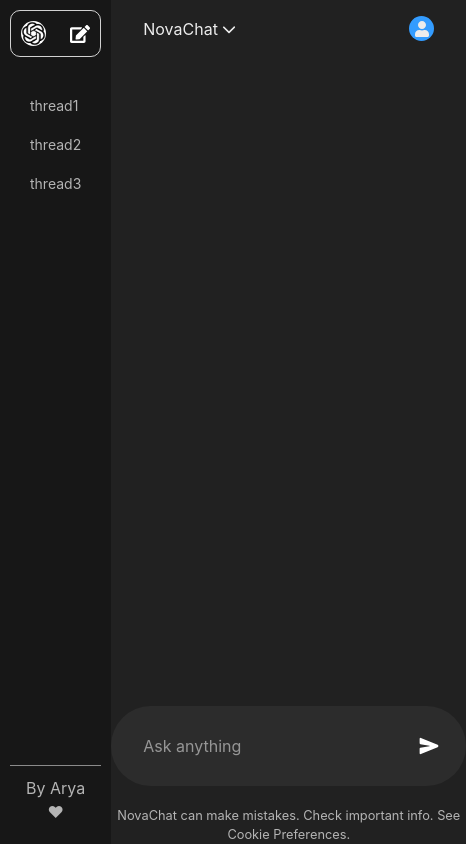
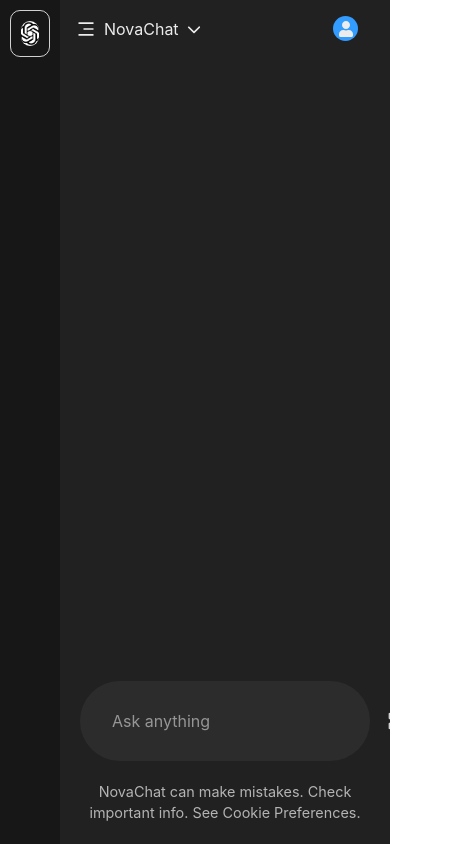
Before and after one commit to baranwalarya/NovaChat, a React (Vite) app in the folder Frontend/: page / in a window 390 px wide. Shown: the whole page, 466 px wide, since content can reach past the window. Built offline with nearby package versions, Linux system fonts and the light colour scheme.

Commit message:
updated project

```diff
--- a/Frontend/src/App.jsx
+++ b/Frontend/src/App.jsx
@@ -2,16 +2,17 @@ import './App.css'
 import Sidebar from "./Sidebar.jsx"
 import ChatWindow from "./ChatWindow.jsx"
 import { MyContext } from './MyContext.jsx'
+import { useState } from 'react'
 
 function App() {
-
-  const providerValues = {}
+  const [sidebarOpen, setSidebarOpen] = useState(false)
+  const providerValues = { sidebarOpen, setSidebarOpen }
 
   return (
-    <div className='flex h-screen w-screen bg-[#212121] text-[#ececec] font-sans m-0 p-0'>
-      <MyContext.Provider value = {providerValues}>
-        <Sidebar></Sidebar>
-        <ChatWindow></ChatWindow>
+    <div className='flex h-screen w-screen bg-[#212121] text-[#ececec] font-sans m-0 p-0 overflow-hidden'>
+      <MyContext.Provider value={providerValues}>
+        <Sidebar />
+        <ChatWindow />
       </MyContext.Provider>
     </div>
   )
--- a/Frontend/src/ChatWindow.jsx
+++ b/Frontend/src/ChatWindow.jsx
@@ -2,15 +2,23 @@ import Chat from "./Chat.jsx"
 import { FaChevronDown } from "react-icons/fa6";
 import { FaUser } from "react-icons/fa";
 import { IoSend } from "react-icons/io5";
+import { RiMenu3Line } from "react-icons/ri";
+import { useContext } from "react";
+import { MyContext } from "./MyContext.jsx";
 
 const ChatWindow = () => {
+  const { setSidebarOpen, sidebarOpen } = useContext(MyContext)
+
   return (
-    <div className="bg-[#212121] h-screen w-full flex flex-col justify-between items-center text-center">        {/* Chat Window */}
+    <div className="bg-[#212121] h-screen w-full flex flex-col justify-between text-center overflow-hidden pl-[60px] sm:pl-0">
 
-    {/*  Navbar */}
-
+      {/* Navbar */}
       <div className="w-full flex justify-between items-center cursor-pointer">
-            <span className="flex items-center gap-1 my-[1rem] mx-[2rem]">
+        <span className="flex items-center gap-2 my-[1rem] mx-[1rem]">
+  <RiMenu3Line
+    className="text-xl sm:hidden cursor-pointer flex-shrink-0"
+    onClick={() => setSidebarOpen(!sidebarOpen)}
+  />
   NovaChat <FaChevronDown className="text-sm" />
 </span>
         <div className="my-[1rem] mx-[2rem]">
@@ -20,22 +28,28 @@ const ChatWindow = () => {
         </div>
       </div>
 
-    {/*  Chat display */}
+      {/* Chat display */}
+      <Chat />
 
-        <Chat></Chat>
-
-    {/*  Input */}
-
-        <div className="">                           {/* Chat Input */}
-            <div className="flex items-center gap-2 bg-white/5 rounded-full px-3 py-2">                               {/* Useer Input */}
-              <input placeholder="Ask anything" className="bg-transparent text-white outline-none flex-1 p-[20px] "/>
-
-              <div id="submit" className="cursor-pointer text-white flex items-center h-[35px] w-[35px] text-[20px]"><IoSend /></div>
+      {/* Input */}
+      <div className="w-full px-[20px] sm:px-[40px] md:px-[80px] lg:px-[120px] xl:px-[200px] pb-[20px]">
+        <div className="flex items-center gap-2 bg-white/5 rounded-full px-3 py-2">
+          <input
+            placeholder="Ask anything"
+            className="bg-transparent text-white outline-none flex-1 p-[20px]"
+          />
+          <div
+            id="submit"
+            className="cursor-pointer text-white/80 flex items-center h-[35px] w-[35px] text-[20px] hover:text-[#fff]"
+          >
+            <IoSend />
           </div>
-            <p className="pt-5 text-[#b4b4b4] text-[0.8rem]">                      {/* Info */}
+        </div>
+        <p className="pt-5 text-[#b4b4b4] text-[0.9rem]">
           NovaChat can make mistakes. Check important info. See Cookie Preferences.
         </p>
       </div>
+
     </div>
   )
 }
--- a/Frontend/src/Sidebar.jsx
+++ b/Frontend/src/Sidebar.jsx
@@ -1,33 +1,51 @@
 import { FaEdit } from "react-icons/fa";
+import { useContext } from "react";
+import { MyContext } from "./MyContext.jsx";
 
 function Sidebar() {
+  const { sidebarOpen, setSidebarOpen } = useContext(MyContext)
+
   return (
-    <section className="bg-[#171717] text-[#b4b4b4] h-screen w-80 flex flex-col justify-between ">
-      {/* New Chat button */}
+    <>
+      {/* Mobile overlay */}
+      {sidebarOpen && (
+        <div
+          className="fixed inset-0 bg-black/50 z-10 sm:hidden"
+          onClick={() => setSidebarOpen(false)}
+        />
+      )}
 
+      <section className={`bg-[#171717] text-[#b4b4b4] h-screen flex flex-col justify-between flex-shrink-0 z-20 transition-all duration-300 fixed sm:relative ${sidebarOpen ? 'w-[250px]' : 'w-[60px]'} sm:w-[200px] lg:w-80`}>
+
+        {/* Button */}
         <button className="flex items-center justify-between w-[calc(100%-20px)] rounded-[10px] bg-transparent border border-white/80 cursor-pointer m-[10px] p-[10px] hover:bg-white/5">
-          <img src="src/assets/blacklogo.png" alt="gpt logo" className="h-[25px] w-[25px] bg-[#fff] rounded-full object-cover" />
-          <FaEdit className="text-white text-xl" />
+          <img
+            src="src/assets/blacklogo.png"
+            alt="gpt logo"
+            className="h-[25px] w-[25px] bg-[#fff] rounded-full object-cover flex-shrink-0"
+            onClick={() => setSidebarOpen(!sidebarOpen)}
+          />
+          <FaEdit className={`text-white text-xl ${sidebarOpen ? 'block' : 'hidden'} sm:block`} />
         </button>
 
         {/* History */}
-
         <ul className="m-[10px] p-[10px] h-full list-none">
           {["thread1", "thread2", "thread3"].map((item) => (
-            <li key={item} className="cursor-pointer py-[8px] px-[10px] mb-[2px] text-[14px] relative rounded-lg hover:bg-white/5">
+            <li key={item} className={`cursor-pointer py-[8px] px-[10px] mb-[2px] text-[14px] rounded-lg hover:bg-white/5
+              ${sidebarOpen ? 'block' : 'hidden'} sm:block`}>
               {item}
             </li>
           ))}
         </ul>
 
-      {/* Sign In and other */}
-
-      <div className="m-[10px] p-[10px] text-[16px] text-center border-t border-white/50">
+        {/* Footer */}
+        <div className={`m-[10px] p-[10px] text-[14px] text-center border-t border-white/50
+          ${sidebarOpen ? 'block' : 'hidden'} sm:block`}>
           <p>By Arya &hearts;</p>
         </div>
 
-
       </section>
+    </>
   )
 }
 
```
Lines whose indentation alone changed are shown as unchanged.
